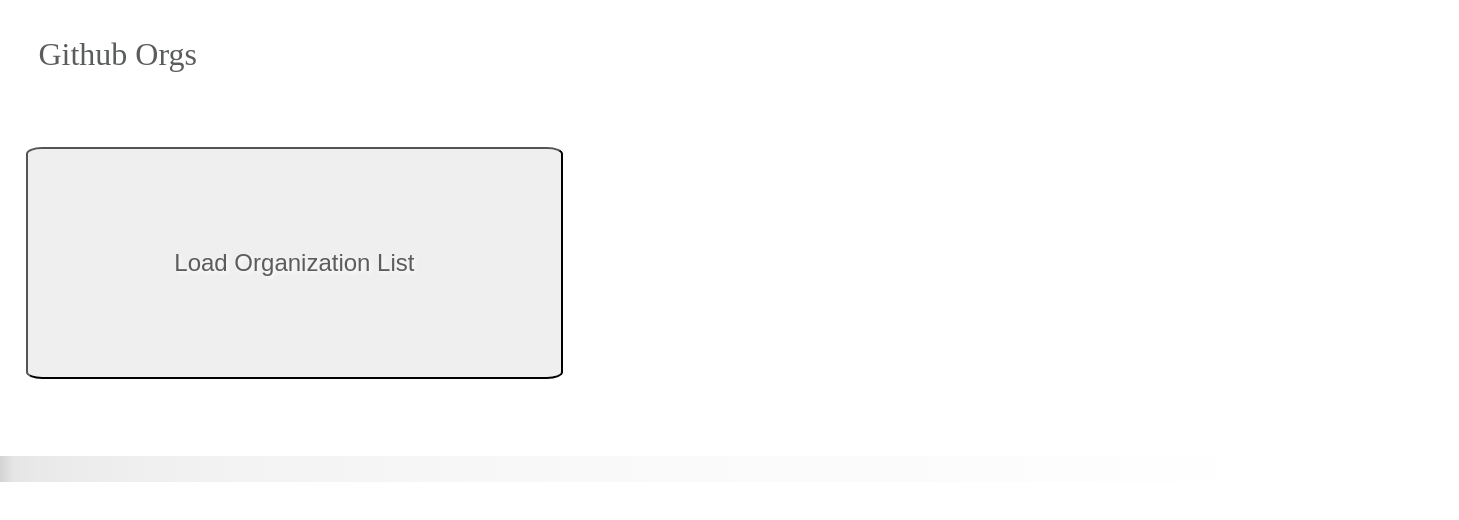
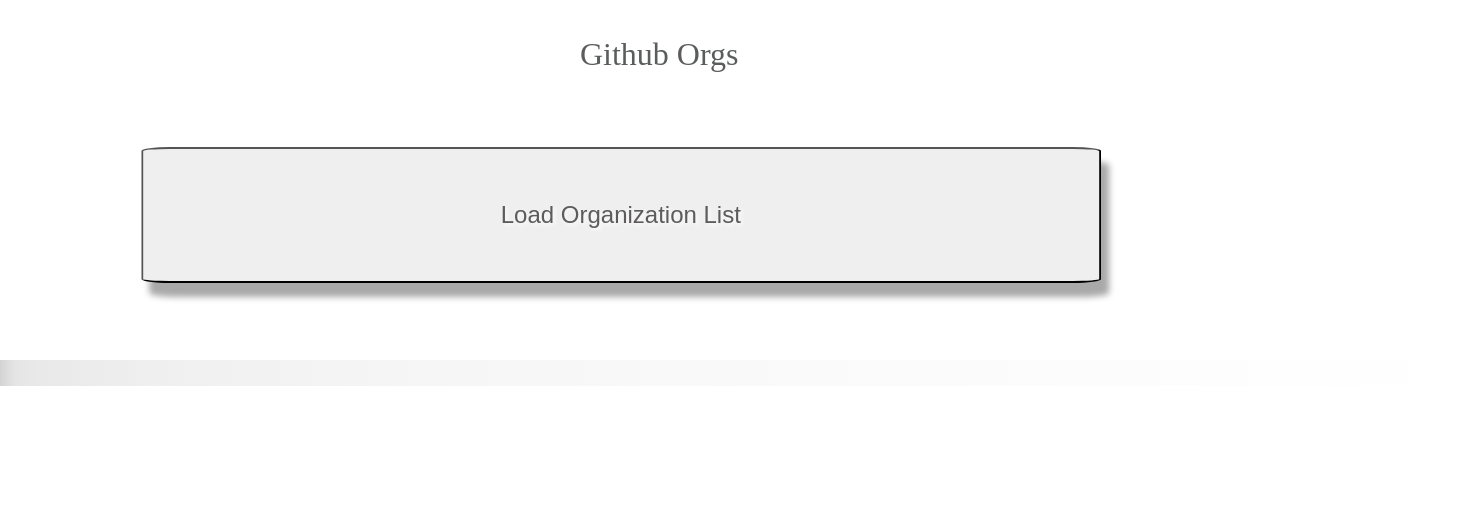
Before and after one commit to mbp469/GithubOrgs, a plain HTML site: page index.html in a window 1280 px wide. Shown: the whole page, 1459 px wide, since content can reach past the window. Drawn offline with Linux system fonts and the light colour scheme.

Commit message:
Functional with not horrible styling.

```diff
--- a/scripts/main.js
+++ b/scripts/main.js
@@ -2,7 +2,7 @@ console.clear();
 
 /* Define API Key */
 var me = {
-  apiKey: '09378b037f48096c94bb83d9a1d2cd01837f0f5e'
+  apiKey: '1c66dd31a355d781499c96a0115c1119f85efe74'
 };
 /* Define person whose Orgs to get */
 var username = 'addyosmani';
--- a/styles/main.scss
+++ b/styles/main.scss
@@ -1,23 +1,48 @@
+$largemobilePX: 400px;
+$smalltabPX: 568px;
+$largetabPX: 814px;
+@mixin med() {
+     @media only screen and (min-width: #{$largemobilePX}){
+        @content;
+    }
+}
+@mixin large() {
+  @media only screen and (min-width: #{$smalltabPX}){
+    @content;
+  }
+}
+@mixin larger() {
+  @media only screen and (min-width: #{$largetabPX}){
+    @content;
+}
+}
+
 header {
     font-size: 2em;
     margin: 3% 0 3% 3%;
     color: #5b5d5d;
+    @include med {
+        text-align: center;
+    }
 }
 
 #load-button {
     font-size: 1.5em;
     position: relative;
-    width: 42vw;
-    height: 29vh;
+    width: 75vw;
+    height: 17vh;
     border-radius: 3%;
     margin: 3% 3% 6% 2%;
     color: #5d5b5b;
     text-shadow: 2px 2px 4px white;
+    box-shadow: 8px 14px 6px darkgray;
+    transform: translateX(12%);
 }
 
 #orgs-section {
     background: linear-gradient(to right, lightgray, 3%, white);
     padding: 1%;
+    width: 112%;
 }
 
 .avatar-container {
@@ -25,22 +50,38 @@ header {
     border: 1px solid darkgray;
     border-radius: 1%;
     margin: 1%;
-    width: 64vw;
-    height: 39vh;
+    width: 110vw;
+    height: 17vh;
+    @include large() {
+      width: 94vw;
+height: 24vh;
+    }
 }
 
 img {
     position: relative;
-    width: 14vw;
-    top: 16%;
-    left: 3%;
+    width: 19vw;
+    top: 3vh;
+    left: 2vw;
+    @include med {
+      width: 15vw;
+      left: 2vw;
+    }
 }
 
 span {
     position: relative;
     color: #5d5b5b;
     text-shadow: 2px 2px 4px white;
-    font-size: 2.5em;
-    top: -4vh;
-    left: 5vw;
+    font-size: 1.5em;
+    top: 0;
+    left: 4vw;
+    @include large {
+      font-size: 2em;
+top: -2vh;
+    }
+    @include larger {
+      font-size: 2em;
+     top: -2vh;
+    }
 }
```
Also changed, not shown: styles/main.css, 1 other file.
